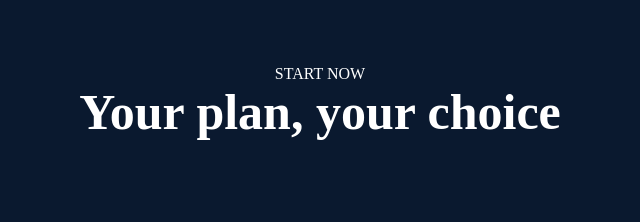
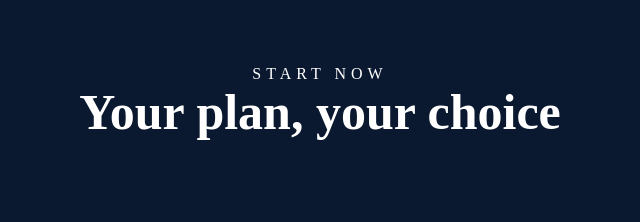
Before and after one commit to FeJoToRe/Tarea-9, a plain HTML site: page index.html in a window 1280 px wide. Shown: the top 222 px of the page, 320-960 px from the left. Drawn offline with Linux system fonts and the light colour scheme.

Commit message:
Agregado espaciado entre letras

```diff
--- a/estilo.css
+++ b/estilo.css
@@ -158,3 +158,5 @@ li {
     text-decoration: underline;
 
 }
+
+#texto{ letter-spacing: 5px;}
--- a/index.html
+++ b/index.html
@@ -15,7 +15,7 @@
 
     <div class="texto-central">
 
-        <p>START NOW</p>
+        <p id="texto">START NOW</p>
 
         <h2>Your plan, your choice</h2>
     </div>
```
